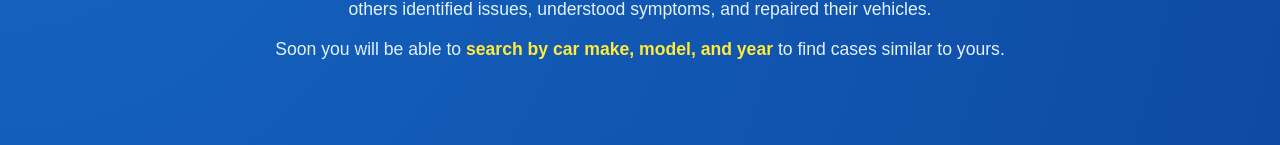
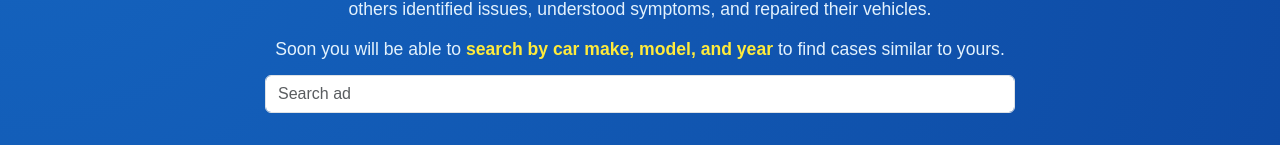
Before and after one commit to rebahama/rebahama-ai-mechanic-frontend, a React (Create React App) app: page /showall in a window 1280 px wide. Shown: the part 211-356 px from the top of the page. Built offline with nearby package versions, Linux system fonts and the light colour scheme; no server answers; a web font is replaced by a local one.

Commit message:
add search query to show all page

```diff
--- a/src/styles/ShowAllPage.module.css
+++ b/src/styles/ShowAllPage.module.css
@@ -174,13 +174,11 @@
   transition: transform 0.4s ease, filter 0.4s ease;
 }
 
-/* Hover animation */
 .robotImage:hover {
   transform: translateY(-6px) scale(1.03);
   filter: drop-shadow(0px 10px 25px rgba(0, 0, 0, 0.45));
 }
 
-/* Responsive scaling */
 @media (max-width: 768px) {
   .robotImage {
     max-width: 180px;
--- a/src/webpage/ShowAll.js
+++ b/src/webpage/ShowAll.js
@@ -1,6 +1,6 @@
 import React, { useEffect, useState } from "react";
 import { axiosReq } from "../api/axiosDefault";
-import { Container, Row, Col, Card, Spinner, Button } from "react-bootstrap";
+import { Container, Row, Col, Card, Spinner, Button, Form } from "react-bootstrap";
 import { Link } from "react-router-dom";
 import styles from "../styles/ShowAllPage.module.css";
 import Robot from "../assets/ManRobot.gif"
@@ -8,11 +8,12 @@ import Robot from "../assets/ManRobot.gif"
 const ShowAll = () => {
   const [results, setResults] = useState([]);
   const [loading, setLoading] = useState(true);
+  const [query, setQuery] = useState("")
 
   useEffect(() => {
     const handleMount = async () => {
       try {
-        const { data } = await axiosReq.get("/result/");
+        const { data } = await axiosReq.get(`/result/?search=${query}`);
         setResults(data.results || []);
       } catch (err) {
         console.error("Error fetching results:", err);
@@ -23,7 +24,7 @@ const ShowAll = () => {
     };
 
     handleMount();
-  }, []);
+  }, [query]);
 
   return (
     <div className={styles.background}>
@@ -39,6 +40,15 @@ const ShowAll = () => {
         <p className={styles.heroText}>
           Soon you will be able to <span>search by car make, model, and year</span> to find cases similar to yours.
         </p>
+
+        <Form onSubmit={(event) => event.preventDefault()}>
+          <Form.Control
+            type="text"
+            placeholder="Search ad"
+            value={query}
+            onChange={(event) => setQuery(event.target.value)}
+          />
+        </Form>
 
         <div className={styles.robotWrapper}>
           <img
```
